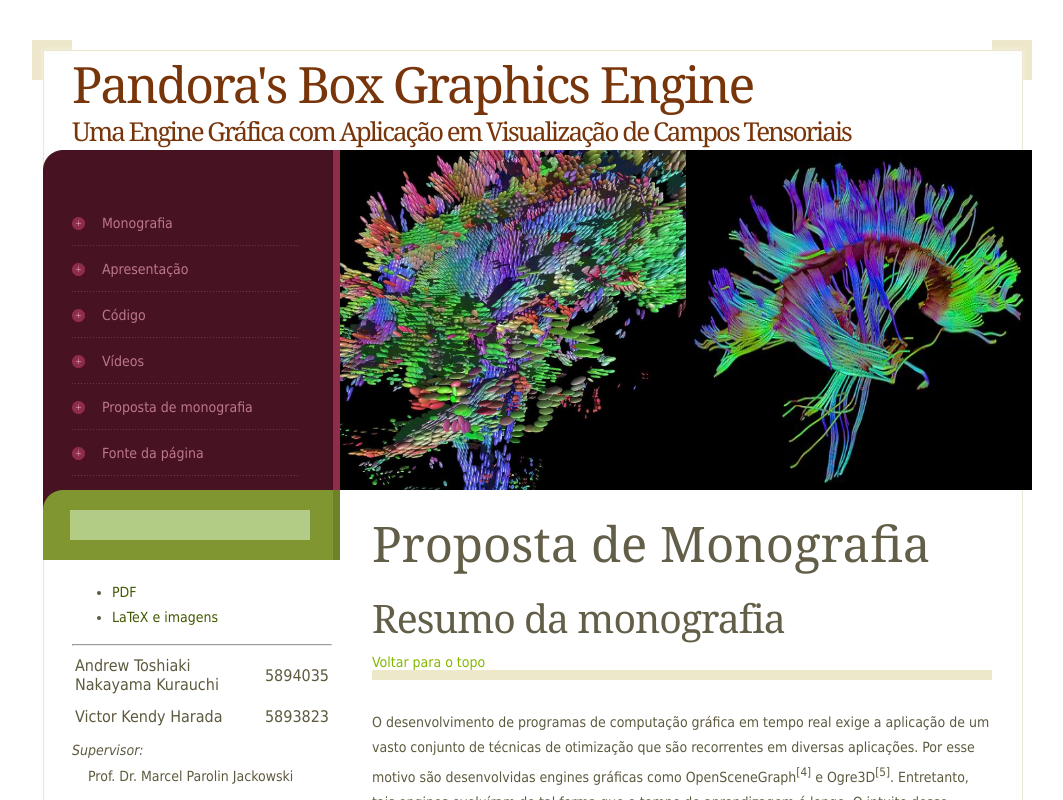
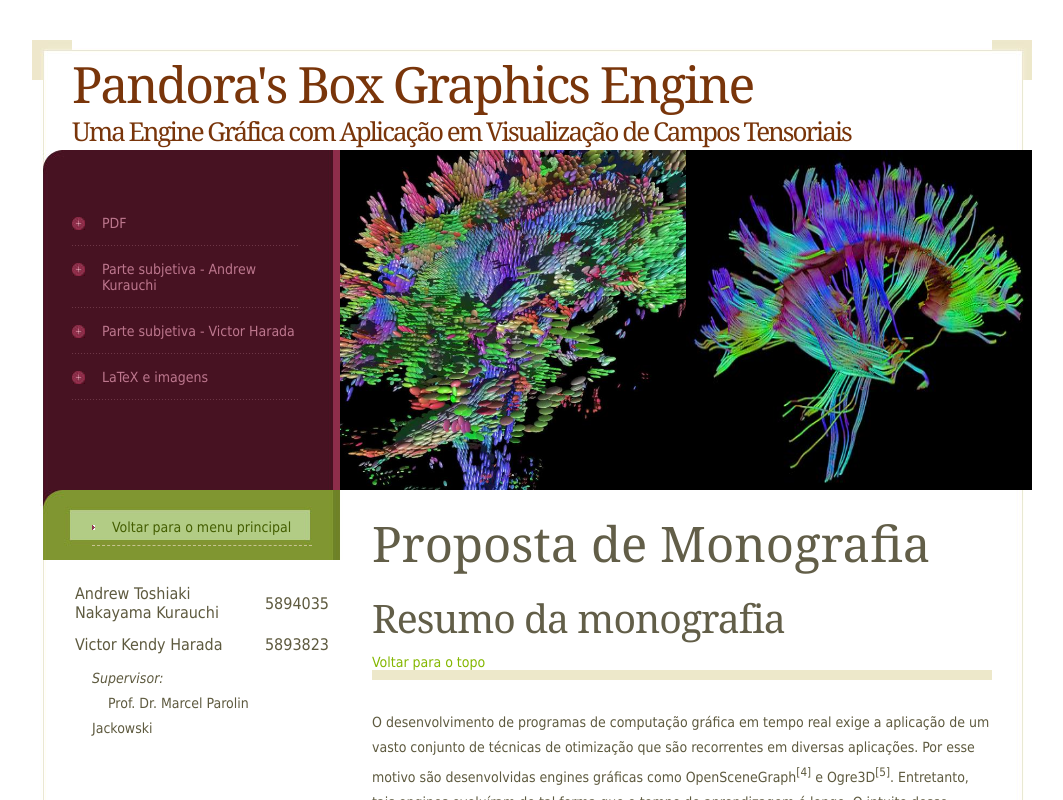
Before and after one commit to toshikurauchi/Pagina-Pandora-s-Box-Graphics-Engine, a plain HTML site: page site/mac499.html in a window 1280 px wide. Both pictures are taken after a click on the link "Monografia". Shown: the top 800 px of the page, without its empty margins (108-1171 px from the left). Drawn offline with Linux system fonts and the light colour scheme.

Commit message:
Adicionando monografia (pdf) e reformulando menu

```diff
--- a/site/css/style.css
+++ b/site/css/style.css
@@ -204,23 +204,6 @@ a:hover {
 #menu .current_page_item a {
 }
 
-/* Submenu */
-
-#submenu {
-	width: 260px;
-	float: left;
-	padding-top: 70px;
-	style: "font-size: 16px";
-}
-
-#submenu a {
-	color: #405900;
-}
-
-#submenu table td {
-	padding-bottom: 10px;
-}
-
 /* Page */
 
 #page {
@@ -338,7 +321,7 @@ a:hover {
 #sidebar li li a {
 	padding-left: 20px;
 	background: url(images/img11.jpg) no-repeat left 6px;
-	color: #3E3B36;
+	color: #445e00;
 }
 
 #sidebar li li a:hover {
@@ -362,6 +345,22 @@ a:hover {
 }
 
 #sidebar a:hover {
+}
+
+/* Author */
+
+#author {
+	width: 260px;
+	padding-top: 40px;
+	style: "font-size: 16px";
+}
+
+#author a {
+	color: #405900;
+}
+
+#author table td {
+	padding-bottom: 10px;
 }
 
 /* Calendar */
--- a/site/mac499.html
+++ b/site/mac499.html
@@ -13,7 +13,7 @@
         </div>
         <div id="header">
 	        <div id="menu">
-                <ul>
+                <ul id="principal_detalhes">
                 	<li><a style="cursor:pointer" id="monografia">Monografia</a></li>
                 	<li><a style="cursor:pointer" id="apresentacao">Apresenta&ccedil;&atilde;o</a></li>
                 	<li><a href="https://github.com/victorkendy/PandoraBox">C&oacute;digo</a></li>
@@ -21,14 +21,10 @@
                     <li><a style="cursor:pointer" id="proposta">Proposta de monografia</a></li>
                     <li><a href="https://github.com/toshikurauchi/Pagina-Pandora-s-Box-Graphics-Engine">Fonte da página</a></li>
                 </ul>
-	        </div>
-	        <div id="gallery"><img src="css/images/diff-tensro_RTRT1.jpg" width="346" height="340" alt="" /><img src="css/images/MRI-DTIBrain-9223.jpg" width="346" height="340" alt="" /></div>
-        </div>
-        <div id="page">
-	    <div id="page-bgtop">
-	    <div id="submenu">
                 <ul id="monografia_detalhes">
-     			<li><a>PDF</a></li>
+	     			<li><a href="monografia.pdf">PDF</a></li>
+	     			<li><a href="subjetiva-andrew.pdf">Parte subjetiva - Andrew Kurauchi</a></li>
+	     			<li><a href="subjetiva-victor.pdf">Parte subjetiva - Victor Harada</a></li>
 	     			<li><a href="https://github.com/toshikurauchi/monografia">LaTeX e imagens</a></li>
 	     		</ul>
 	     		<ul id="apresentacao_detalhes">
@@ -49,12 +45,20 @@
 		            <li><a href="#estrutura">Estrutura esperada da monografia</a></li>
 					<li><a href="#bibliografia">Bibliografia</a></li>
 				</ul>
-			<hr/>
+	        </div>
+	        <div id="gallery"><img src="css/images/diff-tensro_RTRT1.jpg" width="346" height="340" alt="" /><img src="css/images/MRI-DTIBrain-9223.jpg" width="346" height="340" alt="" /></div>
+        </div>
+        <div id="page">
+	    <div id="page-bgtop">
+	    <div id="sidebar">
+	    	<ul><li><ul><li><a style="cursor:pointer" id="principal">Voltar para o menu principal</a></li></ul></li></ul>
+	    	<div id="author">
 				<table>
 		            <tr><td style="padding-right: 5px">Andrew Toshiaki Nakayama Kurauchi</td><td>5894035</td></tr>
 		            <tr><td>Victor Kendy Harada</td><td style="text-align: center">5893823</td></tr>
 		        </table>
 		        <p><i>Supervisor:</i><br/>&nbsp;&nbsp;&nbsp;&nbsp;Prof. Dr. Marcel Parolin Jackowski</p>
+		    </div>
 	    </div>
 		<div id="content">
         <h1 class="title" style="padding-bottom: 15px">Proposta de Monografia</h1>
@@ -208,10 +212,19 @@ Js ulich, NIC Series, Vol. 1, ISBN 3-00-005618-1, p. 561-562. 2000.
     submenus[1] = $("#monografia_detalhes");
     submenus[2] = $("#videos_detalhes");
     submenus[3] = $("#apresentacao_detalhes");
+    submenus[4] = $("#principal_detalhes");
 
     function hideOthers(e) {
     	if(e.is(":hidden")) {
     		return;
+    	}
+    	if(e.attr("id") == "principal_detalhes") {
+    		$("#principal").hide();
+    		$("#author").css("padding-top", "40px")
+    	}
+    	else {
+    		$("#principal").show();
+    		$("#author").css("padding-top", "5px")
     	}
     	submenus.forEach(function(submenu) {
         	if(submenu.attr("id") != e.attr("id")) {
@@ -223,10 +236,13 @@ Js ulich, NIC Series, Vol. 1, ISBN 3-00-005618-1, p. 561-562. 2000.
     submenus.forEach(function(e) {
     	e.hide();
     	$("#" + e.attr("id").replace("_detalhes","")).click(function() {
-    		e.toggle();
+    		e.show();
         	hideOthers(e);
     	});
     });
+
+    $("#principal_detalhes").show();
+    $("#principal").hide();
     </script>
     </body>
 </html>
```
Also changed, not shown: 3 other files. Lines whose indentation alone changed are shown as unchanged.
